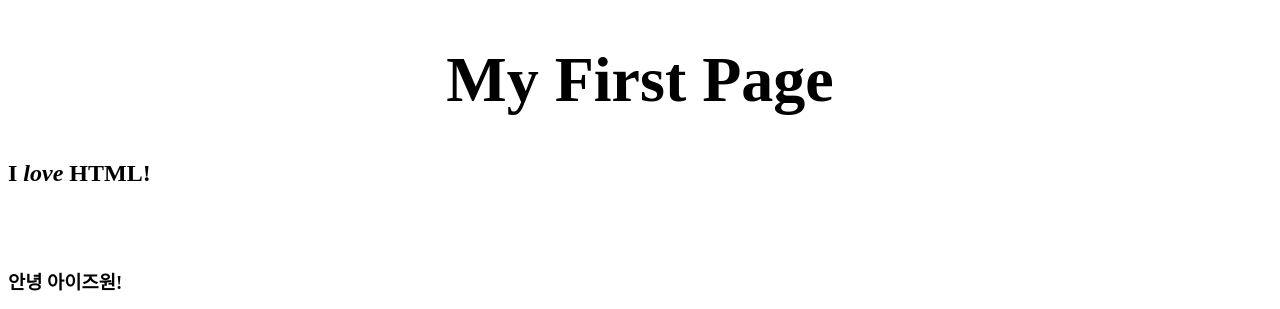
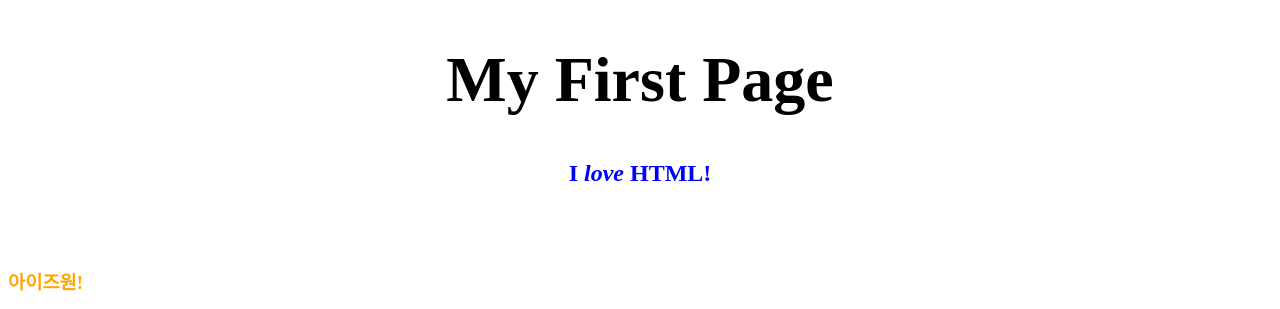
Before and after one commit to junho5/Html-Css, a plain HTML site: page index.html in a window 1280 px wide. Shown: the top 309 px of the page. Drawn offline with Linux system fonts and the light colour scheme.

Commit message:
html study

```diff
--- /dev/null
+++ b/css/style.css
@@ -0,0 +1,24 @@
+h1 {
+    font-size: 64px;
+    text-align: center;
+}
+h3 {
+    margin-top: 80px;
+}
+p i {
+    font-size: 30px;
+}
+img{
+    display: block;
+    margin-left: auto;
+    margin-right: auto;
+}
+.centered-text{
+    text-align: center;
+}
+.big-blue-text{
+    color: blue;
+}
+#best-text{
+    color: orange;
+}
--- a/index.html
+++ b/index.html
@@ -4,29 +4,14 @@
 <head>
     <title> My First Website</title>
     <meta charset='utf-8'>
-    <style>
-        h1 {
-            font-size: 64px;
-            text-align: center;
-        }
-        h3 {
-            margin-top: 80px;
-        }
-        p i {
-            font-size: 30px;
-        }
-        img{
-            display: block;
-            margin-left: auto;
-            margin-right: auto;
-        }
-        </style>
+    <link href='css/style.css' rel='stylesheet'>
 </head>
 
 <body>
+    <!-- 머리말 -->
     <h1>My First Page</h1>
-    <h2>I <i>love</i> HTML!</h2>
-    <h3>안녕 아이즈원!</h3>
+    <h2 class='centered-text big-blue-text'>I <i>love</i> HTML!</h2>
+    <h3 id='best-text'>아이즈원!</h3>
 
     <img src='https://blog.kakaocdn.net/dn/bgbcpz/btqU0ygIKWN/vbmxxEWXsTSykUbOqeYqHk/img.jpg' width='500' height='300'>
 
```
